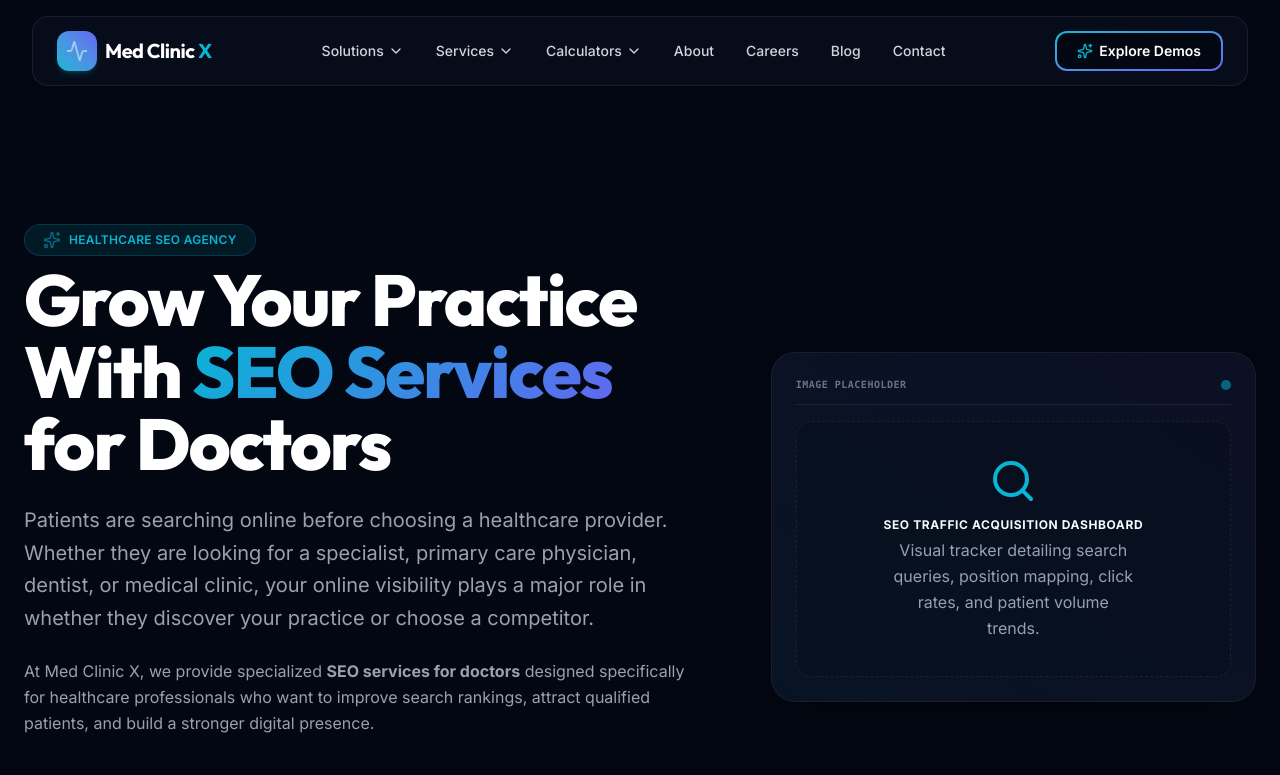
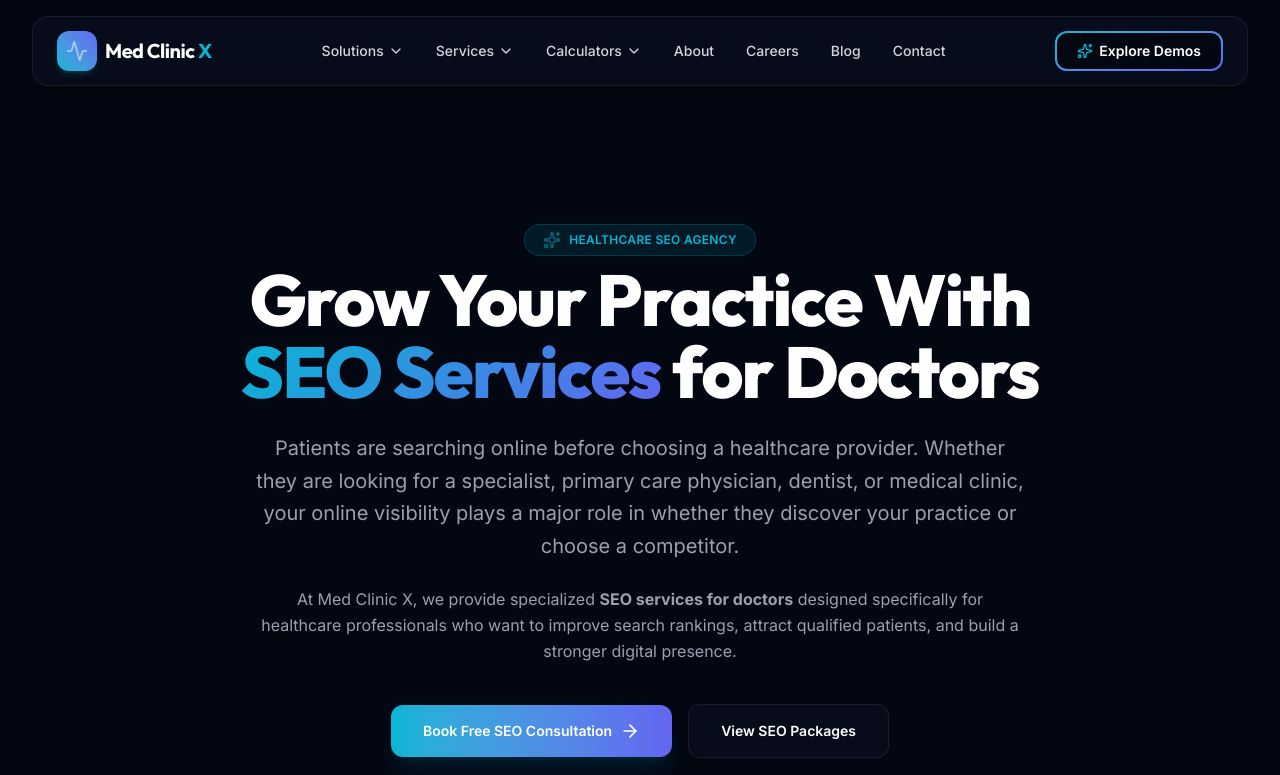
Before and after one commit to alimubashir822/MedClinicX, a Next.js app: page /seo-services-for-doctors in a window 1280 px wide. Shown: the top 775 px of the page. Built offline with nearby package versions, Linux system fonts and the light colour scheme.

Commit message:
design: remove hero dashboard image and center-align the landing page hero elements

```diff
--- a/app/seo-services-for-doctors/SeoServicesClient.tsx
+++ b/app/seo-services-for-doctors/SeoServicesClient.tsx
@@ -119,23 +119,21 @@
       <div className="absolute bottom-10 left-1/4 w-[600px] h-[600px] bg-brand-indigo/5 rounded-full blur-[140px] -z-10 pointer-events-none" />
 
       {/* 1. HERO SECTION */}
-      <section className="relative pt-16 pb-16 md:py-28 max-w-7xl mx-auto px-6 text-center lg:text-left">
-        <div className="grid grid-cols-1 lg:grid-cols-12 gap-12 items-center">
-          <div className="lg:col-span-7 space-y-6">
-            <div className="inline-flex items-center space-x-2 bg-brand-cyan/10 border border-brand-cyan/20 rounded-full px-4.5 py-1.5 mb-2 mx-auto lg:mx-0">
+      <section className="relative pt-16 pb-16 md:py-28 max-w-4xl mx-auto px-6 text-center space-y-6">
+        <div className="inline-flex items-center space-x-2 bg-brand-cyan/10 border border-brand-cyan/20 rounded-full px-4.5 py-1.5 mb-2 mx-auto">
           <Sparkles className="w-4.5 h-4.5 text-brand-cyan animate-pulse" />
           <span className="text-xs font-semibold tracking-wide text-brand-cyan uppercase">Healthcare SEO Agency</span>
         </div>
         <h1 className="font-display font-extrabold text-4xl sm:text-6xl md:text-7xl text-white tracking-tight leading-none">
           Grow Your Practice With <span className="text-gradient-cyan-indigo">SEO Services</span> for Doctors
         </h1>
-            <p className="mt-6 text-base sm:text-xl text-gray-400 leading-relaxed max-w-2xl mx-auto lg:mx-0">
+        <p className="mt-6 text-base sm:text-xl text-gray-400 leading-relaxed max-w-3xl mx-auto">
           Patients are searching online before choosing a healthcare provider. Whether they are looking for a specialist, primary care physician, dentist, or medical clinic, your online visibility plays a major role in whether they discover your practice or choose a competitor.
         </p>
-            <p className="text-sm md:text-base text-gray-400 leading-relaxed max-w-2xl mx-auto lg:mx-0">
+        <p className="text-sm md:text-base text-gray-400 leading-relaxed max-w-3xl mx-auto">
           At Med Clinic X, we provide specialized <strong>SEO services for doctors</strong> designed specifically for healthcare professionals who want to improve search rankings, attract qualified patients, and build a stronger digital presence.
         </p>
-            <div className="pt-4 flex flex-col sm:flex-row justify-center lg:justify-start items-center gap-4">
+        <div className="pt-4 flex flex-col sm:flex-row justify-center items-center gap-4">
           <a href="#consultation" className="w-full sm:w-auto bg-gradient-to-r from-brand-cyan to-brand-indigo hover:opacity-95 text-white font-semibold px-8 py-4 rounded-xl shadow-xl shadow-brand-cyan/10 active:scale-[0.98] transition-all flex items-center justify-center space-x-2 hover:scale-[1.02] text-sm cursor-pointer">
             <span>Book Free SEO Consultation</span>
             <ArrowRight className="w-5 h-5" />
@@ -143,28 +141,6 @@
           <a href="#packages" className="w-full sm:w-auto glass-panel glass-panel-hover text-white font-semibold px-8 py-4 rounded-xl flex items-center justify-center space-x-2 active:scale-[0.98] transition-all hover:scale-[1.02] text-sm cursor-pointer">
             <span>View SEO Packages</span>
           </a>
-            </div>
-          </div>
-
-          <div className="lg:col-span-5">
-            <div className="glass-panel border border-brand-border rounded-3xl p-6 relative overflow-hidden shadow-2xl bg-[#040D18]/40">
-              <div className="absolute inset-0 bg-gradient-to-tr from-brand-cyan/5 to-brand-indigo/5 pointer-events-none" />
-              <div className="flex items-center justify-between mb-4 border-b border-brand-border pb-3">
-                <span className="text-[10px] font-mono text-gray-500 font-bold uppercase tracking-wider">Image Placeholder</span>
-                <span className="w-2.5 h-2.5 rounded-full bg-brand-cyan animate-pulse" />
-              </div>
-
-              <div className="h-64 rounded-2xl bg-brand-bg/50 border border-brand-border border-dashed flex flex-col items-center justify-center text-center p-6 space-y-3">
-                <Search className="w-12 h-12 text-brand-cyan" />
-                <div>
-                  <p className="text-xs font-bold text-white uppercase tracking-wider">SEO Traffic Acquisition Dashboard</p>
-                  <p className="text-sm md:text-base text-gray-400 max-w-[240px] mx-auto mt-1 leading-relaxed">
-                    Visual tracker detailing search queries, position mapping, click rates, and patient volume trends.
-                  </p>
-                </div>
-              </div>
-            </div>
-          </div>
         </div>
       </section>
 
```
Lines whose indentation alone changed are shown as unchanged.
